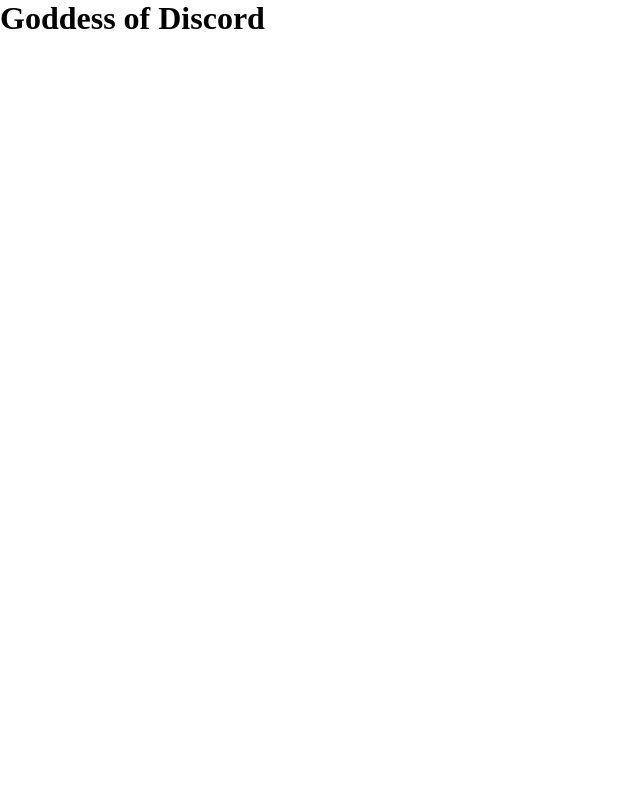
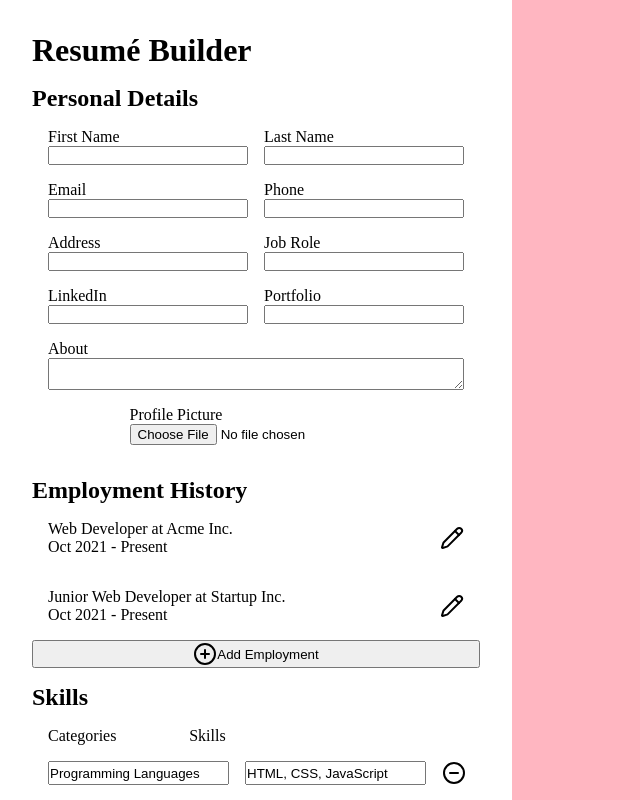
Before and after one commit to tangerineArc/resume-builder, a React (Vite) app: page / in a window 1280 px wide. Shown: the whole page, without its empty margins (0-640 px from the left). Built offline with nearby package versions, Linux system fonts and the light colour scheme.

Commit message:
feat: set up editor layout

```diff
--- a/src/App.jsx
+++ b/src/App.jsx
@@ -1,11 +1,13 @@
-import "./App.css"
+import "./App.css";
 
-function App() {
+import Editor from "./components/Editor.jsx";
+import Preview from "./components/Preview.jsx";
+
+export default function App() {
   return (
     <>
-      <h1>Goddess of Discord</h1>
+      <Editor />
+      <Preview />
     </>
-  )
+  );
 }
-
-export default App
--- /dev/null
+++ b/src/components/Editor.jsx
@@ -0,0 +1,144 @@
+import "../styles/editor.css";
+
+import { CircleMinus, CirclePlus, Pencil } from 'lucide-react';
+
+export default function Editor() {
+  return (
+    <div id="editor">
+      <h1>Resumé Builder</h1>
+
+      <section>
+        <h2>Personal Details</h2>
+        <form>
+          <div>
+            <label htmlFor="first-name">First Name</label>
+            <input type="text" name="first-name" id="first-name" />
+          </div>
+          <div>
+            <label htmlFor="last-name">Last Name</label>
+            <input type="text" name="last-name" id="last-name" />
+          </div>
+          <div>
+            <label htmlFor="mail-id">Email</label>
+            <input type="email" name="mail-id" id="mail-id" />
+          </div>
+          <div>
+            <label htmlFor="phone-number">Phone</label>
+            <input type="tel" name="phone-number" id="phone-number" />
+          </div>
+          <div>
+            <label htmlFor="address">Address</label>
+            <input type="text" name="address" id="address" />
+          </div>
+          <div>
+            <label htmlFor="job-role">Job Role</label>
+            <input type="text" name="job-role" id="job-role" />
+          </div>
+          <div>
+            <label htmlFor="linkedin-handle">LinkedIn</label>
+            <input type="url" name="linkedin-handle" id="linkedin-handle" />
+          </div>
+          <div>
+            <label htmlFor="portfolio-website">Portfolio</label>
+            <input type="url" name="portfolio-website" id="portfolio-website" />
+          </div>
+          <div>
+            <label htmlFor="about">About</label>
+            <textarea name="about" id="about"></textarea>
+          </div>
+          <div>
+            <label htmlFor="profile-picture">Profile Picture</label>
+            <input type="file" name="profile-picture" id="profile-picture" />
+          </div>
+        </form>
+      </section>
+
+      <section>
+        <h2>Employment History</h2>
+        <div>
+          <div>
+            <p>Web Developer at Acme Inc.</p>
+            <p><span>Oct 2021</span> - <span>Present</span></p>
+          </div>
+          <Pencil />
+        </div>
+        <div>
+          <div>
+            <p>Junior Web Developer at Startup Inc.</p>
+            <p><span>Oct 2021</span> - <span>Present</span></p>
+          </div>
+          <Pencil />
+        </div>
+        <button>
+          <CirclePlus />
+          Add Employment
+        </button>
+      </section>
+
+      <section>
+        <h2>Skills</h2>
+        <div>
+          <div>
+            <p>Categories</p>
+            <p>Skills</p>
+          </div>
+          <div>
+            <input type="text" defaultValue={"Programming Languages"} />
+            <input type="text" defaultValue={"HTML, CSS, JavaScript"} />
+            <CircleMinus style={{flexShrink: 0}} />
+          </div>
+          <div>
+            <input type="text" defaultValue={"Cloud Services"} />
+            <input type="text" defaultValue={"AWS, GCP, MS Azure"} />
+            <CircleMinus style={{flexShrink: 0}} />
+          </div>
+          <div>
+            <input type="text" defaultValue={"Web Technologies"} />
+            <input type="text" defaultValue={"React, Angular, Vue"} />
+            <CircleMinus style={{flexShrink: 0}} />
+          </div>
+          <div>
+            <input type="text" defaultValue={"Databases"} />
+            <input type="text" defaultValue={"MySQL, SQLite, PostgreSQL, MongoDB"} />
+            <CircleMinus style={{flexShrink: 0}} />
+          </div>
+        </div>
+        <button>
+          <CirclePlus />
+          Add Skill
+        </button>
+      </section>
+
+      <section>
+        <h2>Education</h2>
+        <div>
+          <div>
+            <p>B.Tech Computer Science at IIT Patna</p>
+            <p><span>Oct 2021</span> - <span>Present</span></p>
+          </div>
+          <Pencil />
+        </div>
+        <button>
+          <CirclePlus />
+          Add Education
+        </button>
+      </section>
+
+      <section>
+        <h2>Languages</h2>
+        <div>
+          <input type="text" placeholder="e.g. Javanese"/>
+          <button>
+            <CirclePlus />
+            Add
+          </button>
+        </div>
+        <div>
+          <span>Portuguese</span>
+          <span>Spanish</span>
+          <span>Italian</span>
+        </div>
+      </section>
+    </div>
+  );
+}
--- /dev/null
+++ b/src/components/Preview.jsx
@@ -0,0 +1,8 @@
+import "../styles/preview.css";
+
+export default function Preview() {
+  return (
+    <div id="preview">
+    </div>
+  );
+}
--- a/src/index.css
+++ b/src/index.css
@@ -5,3 +5,10 @@
   padding: 0;
   margin: 0;
 }
+
+#root {
+  height: 100vh;
+  background-color: #fff;
+
+  display: flex;
+}
--- /dev/null
+++ b/src/styles/editor.css
@@ -0,0 +1,119 @@
+#editor {
+  flex-basis: 40%;
+  /* width: max(300px, 40%); */
+
+  padding: 2rem;
+  overflow: auto;
+
+  display: flex;
+  flex-direction: column;
+  gap: 1rem;
+
+  & > section:first-of-type {
+    & > form {
+      padding: 1rem;
+
+      display: grid;
+      grid-template-columns: repeat(2, 1fr);
+      row-gap: 1rem;
+      column-gap: 1rem;
+      justify-items: center;
+
+      & > div {
+        display: flex;
+        flex-direction: column;
+        width: 100%;
+
+        & > textarea {
+          resize: vertical;
+        }
+      }
+
+      & > div:nth-last-of-type(2),
+      & > div:last-of-type {
+        grid-column: 1 / 3;
+      }
+
+      & > div:last-of-type {
+        width: min-content;
+      }
+    }
+  }
+
+  & > section:nth-of-type(2) {
+    & > div {
+      padding: 1rem;
+
+      display: flex;
+      justify-content: space-between;
+      align-items: center;
+    }
+
+    & > button {
+      display: flex;
+      align-items: center;
+      justify-content: center;
+
+      width: 100%;
+    }
+  }
+
+  & > section:nth-of-type(3) {
+    & > div {
+      padding: 1rem;
+
+      display: flex;
+      flex-direction: column;
+      gap: 1rem;
+
+      & > div {
+        display: grid;
+        grid-template-columns: 1.5fr 3fr 0.1fr;
+        gap: 1rem;
+      }
+    }
+
+    & > button {
+      display: flex;
+      align-items: center;
+      justify-content: center;
+
+      width: 100%;
+    }
+  }
+
+  & > section:nth-of-type(4) {
+    & > div {
+      padding: 1rem;
+
+      display: flex;
+      justify-content: space-between;
+      align-items: center;
+    }
+
+    & > button {
+      display: flex;
+      align-items: center;
+      justify-content: center;
+
+      width: 100%;
+    }
+  }
+
+  & > section:last-of-type {
+    display: flex;
+    flex-direction: column;
+    align-items: flex-start;
+    gap: 1rem;
+
+    & > div {
+      display: flex;
+      gap: 1rem;
+
+      & > button {
+        display: flex;
+        align-items: center;
+      }
+    }
+  }
+}
--- /dev/null
+++ b/src/styles/preview.css
@@ -0,0 +1,6 @@
+#preview {
+  background-color: lightpink;
+
+  flex-basis: 60%;
+  /* width: max(300px, 60%); */
+}
```
Also changed, not shown: src/main.jsx (+7 -5 lines).
